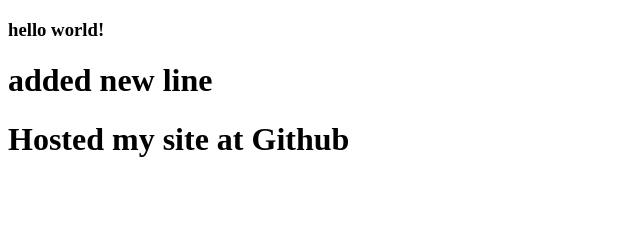
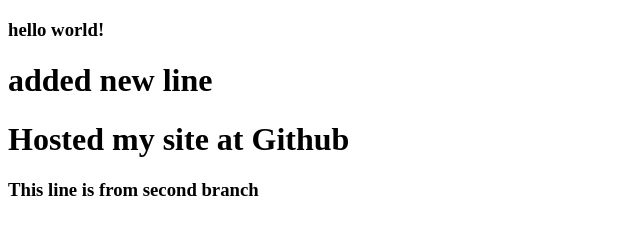
Before and after one commit to rezayerabbi/my-first-website, a plain HTML site: page index.html in a window 1280 px wide. Shown: the whole page, without its empty margins (0-640 px from the left). Drawn offline with Linux system fonts and the light colour scheme.

Commit message:
learning branch

```diff
--- a/index.html
+++ b/index.html
@@ -9,5 +9,6 @@
     <h3>hello world!</h3>
     <h1>added new line</h1>
     <h1>Hosted my site at Github</h1>
+    <h3>This line is from second branch</h3>
 </body>
 </html>
```
